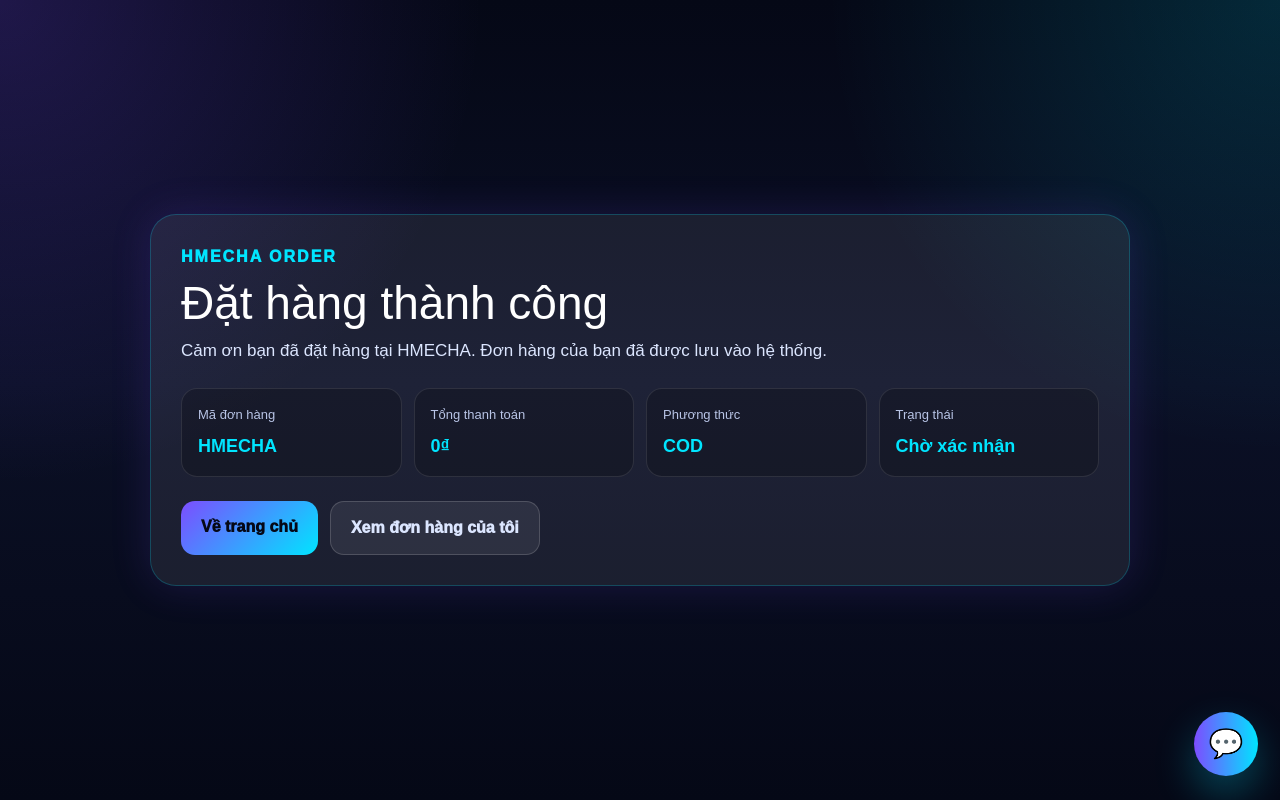
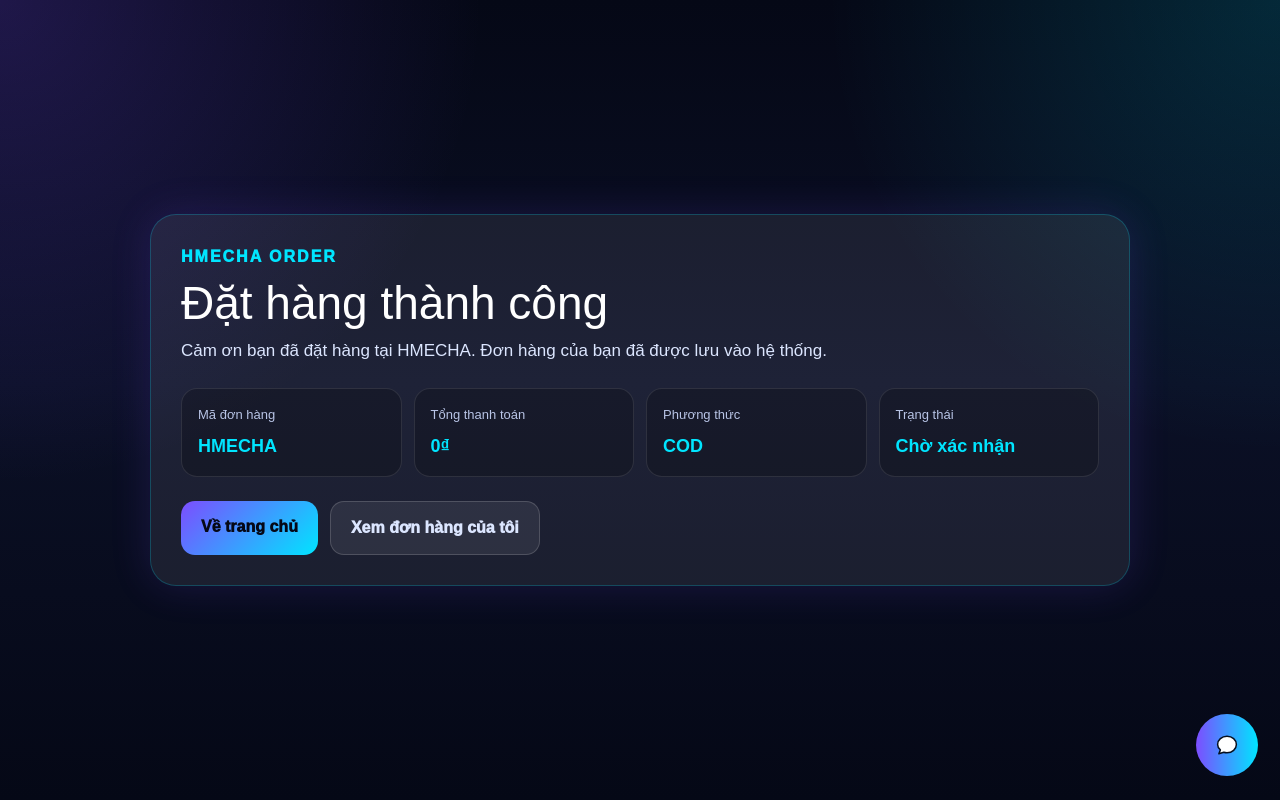
Before and after one commit to lehuy10012005-cmd/hmecha, a Next.js app: page /order-success in a window 1280 px wide. Built offline with nearby package versions, Linux system fonts and the light colour scheme.

Commit message:
Fix duplicated chat bubble

```diff
--- a/components/ChatWidget.tsx
+++ b/components/ChatWidget.tsx
@@ -2,6 +2,12 @@
 
 import { FormEvent, useEffect, useRef, useState } from "react";
 import { usePathname, useRouter } from "next/navigation";
+
+declare global {
+  interface Window {
+    __hmechaChatWidgetMounted?: boolean;
+  }
+}
 
 type ChatMessage = {
   id?: string;
@@ -55,10 +61,12 @@
   const inputRef = useRef<HTMLInputElement | null>(null);
   const bodyRef = useRef<HTMLDivElement | null>(null);
 
+  const [canRender, setCanRender] = useState(false);
   const [open, setOpen] = useState(false);
   const [sessionId, setSessionId] = useState("");
   const [input, setInput] = useState("");
   const [loading, setLoading] = useState(false);
+
   const [messages, setMessages] = useState<ChatMessage[]>([
     {
       role: "bot",
@@ -68,13 +76,34 @@
   ]);
 
   useEffect(() => {
+    if (pathname?.startsWith("/admin") || pathname === "/admin-login") {
+      setCanRender(false);
+      return;
+    }
+
+    if (window.__hmechaChatWidgetMounted) {
+      setCanRender(false);
+      return;
+    }
+
+    window.__hmechaChatWidgetMounted = true;
+    setCanRender(true);
+
+    return () => {
+      window.__hmechaChatWidgetMounted = false;
+    };
+  }, [pathname]);
+
+  useEffect(() => {
+    if (!canRender) return;
+
     const key = "hmecha_chat_session_id";
     const existing = window.localStorage.getItem(key);
     const next = existing || makeSessionId();
 
     window.localStorage.setItem(key, next);
     setSessionId(next);
-  }, []);
+  }, [canRender]);
 
   useEffect(() => {
     if (!bodyRef.current) return;
@@ -135,7 +164,6 @@
 
     setInput("");
     setLoading(true);
-
     setMessages((prev) => [...prev, { role: "user", content: text }]);
 
     try {
@@ -197,6 +225,8 @@
     ]);
   }
 
+  if (!canRender) return null;
+
   return (
     <>
       {open ? (
@@ -204,7 +234,7 @@
           style={{
             position: "fixed",
             right: 22,
-            bottom: 92,
+            bottom: 96,
             zIndex: 60,
             width: "min(380px, calc(100vw - 28px))",
             height: "min(620px, calc(100vh - 130px))",
@@ -314,7 +344,10 @@
 
                 <div>
                   {message.content.split("\n").map((line, lineIndex) => (
-                    <p key={lineIndex} style={{ margin: lineIndex ? "7px 0 0" : 0 }}>
+                    <p
+                      key={lineIndex}
+                      style={{ margin: lineIndex ? "7px 0 0" : 0 }}
+                    >
                       {linkifyLine(line, handleInternalNavigate)}
                     </p>
                   ))}
@@ -337,8 +370,17 @@
             ) : null}
           </div>
 
-          <footer style={{ padding: 12, borderTop: "1px solid rgba(255,255,255,.1)" }}>
-            <div style={{ display: "flex", gap: 8, overflowX: "auto", paddingBottom: 10 }}>
+          <footer
+            style={{ padding: 12, borderTop: "1px solid rgba(255,255,255,.1)" }}
+          >
+            <div
+              style={{
+                display: "flex",
+                gap: 8,
+                overflowX: "auto",
+                paddingBottom: 10,
+              }}
+            >
               {suggestions.map((item) => (
                 <button
                   key={item}
@@ -407,18 +449,34 @@
           right: 22,
           bottom: 24,
           zIndex: 61,
-          width: 64,
-          height: 64,
+          width: 62,
+          height: 62,
           borderRadius: 999,
-          border: "1px solid rgba(255,255,255,.2)",
-          background: "linear-gradient(135deg,#7c4dff,#00e5ff)",
-          boxShadow: "0 18px 40px rgba(0,229,255,.28)",
+          border: "1px solid rgba(255,255,255,.24)",
+          background: "linear-gradient(135deg,#14b8ff,#00e5ff)",
           cursor: "pointer",
-          fontSize: 28,
+          display: "grid",
+          placeItems: "center",
+          color: "#061020",
+          fontWeight: 950,
+          fontSize: 30,
+          boxShadow: "none",
         }}
         aria-label="Mở chatbot"
       >
-        {open ? "×" : "💬"}
+        {open ? (
+          "×"
+        ) : (
+          <svg width="30" height="30" viewBox="0 0 24 24" fill="none">
+            <path
+              d="M4.5 11.6C4.5 7.9 7.8 5 12 5s7.5 2.9 7.5 6.6-3.3 6.6-7.5 6.6c-.9 0-1.8-.1-2.6-.4L5.5 19l1.2-3.1c-1.4-1.1-2.2-2.6-2.2-4.3Z"
+              fill="white"
+              stroke="#061020"
+              strokeWidth="1.2"
+              strokeLinejoin="round"
+            />
+          </svg>
+        )}
       </button>
     </>
   );
```
